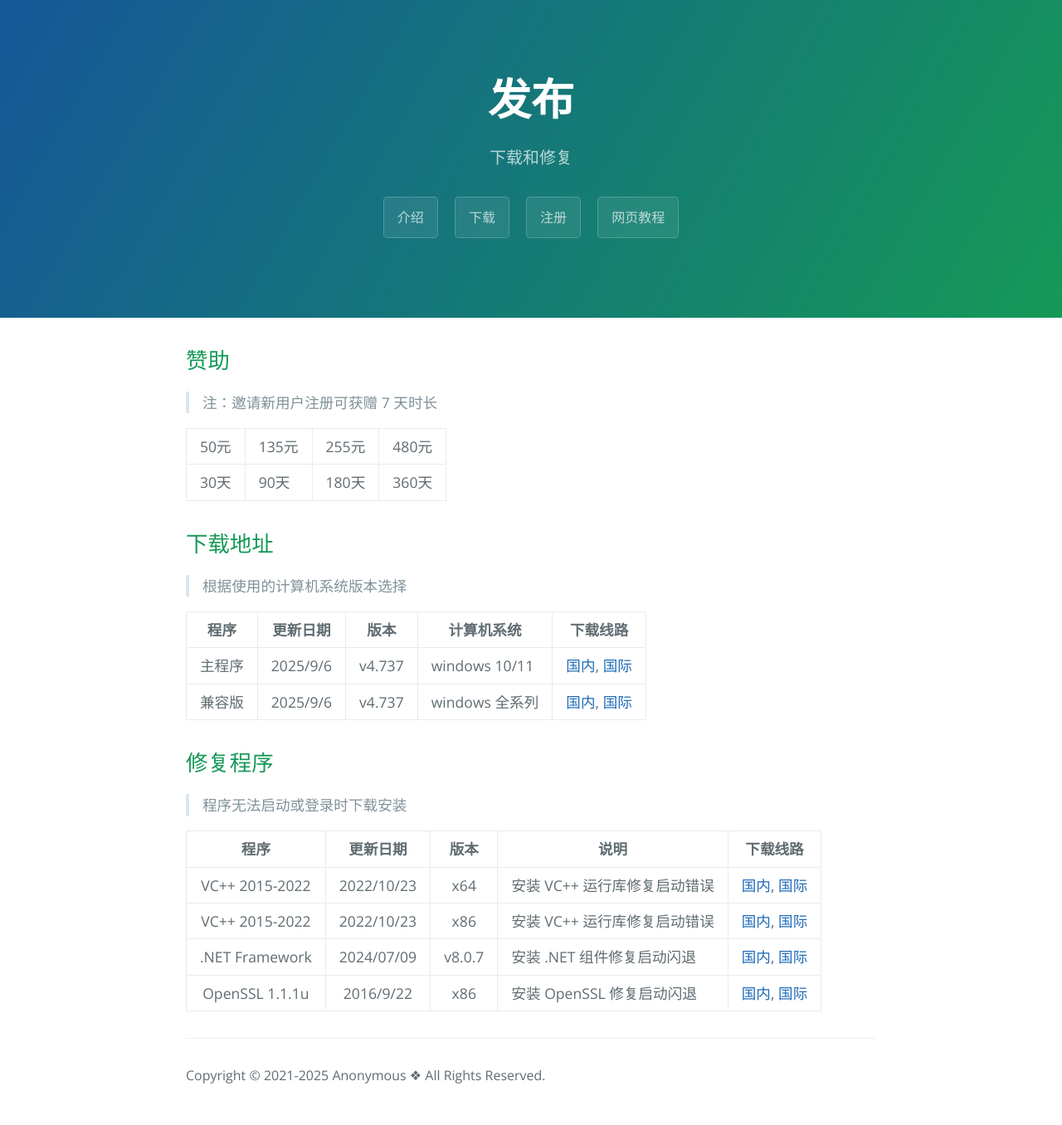
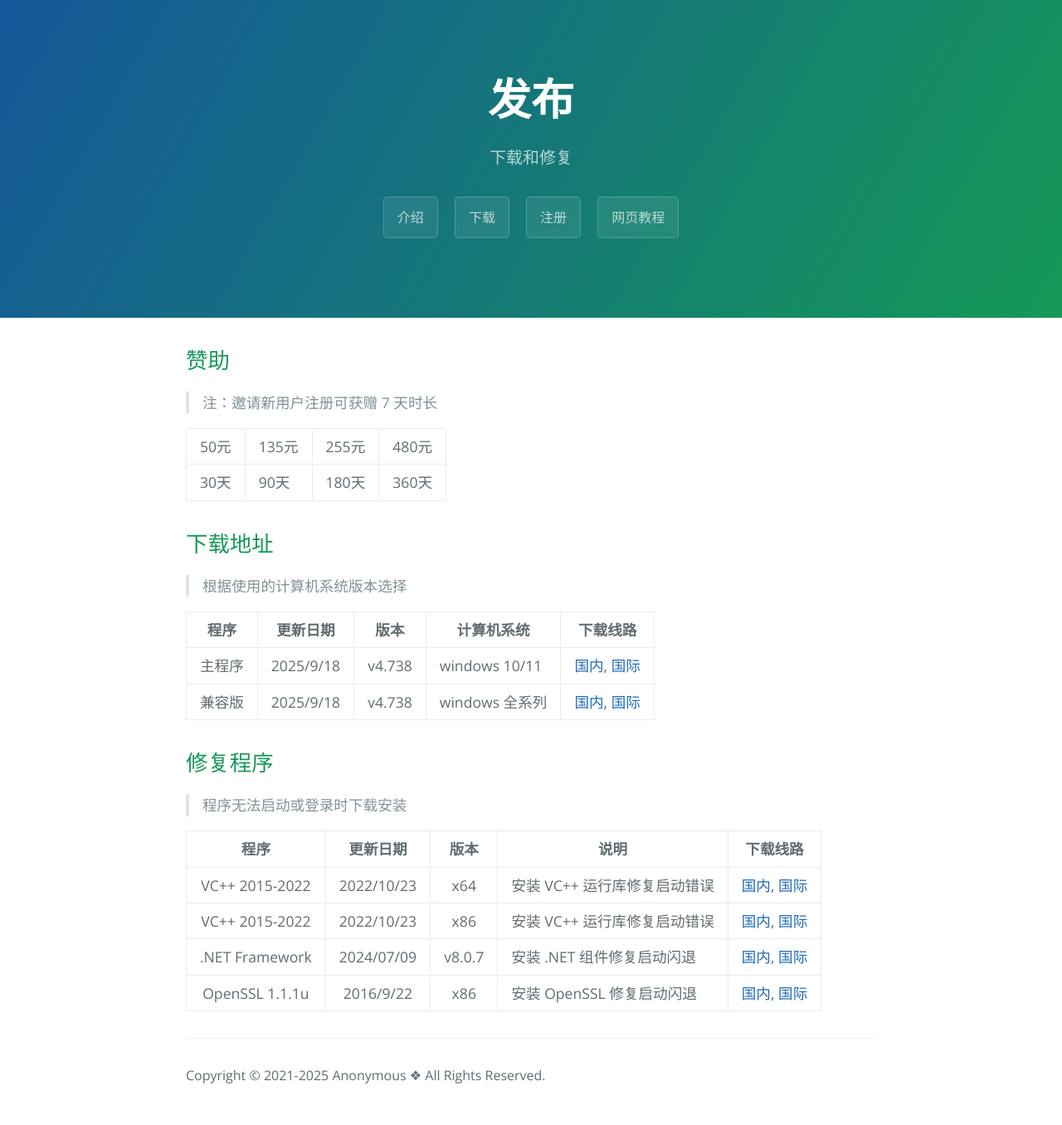
Before and after one commit to ProjectArkClub/ProjectArkClub.github.io, a Jekyll site: the page built from release.md, in a window 1280 px wide. Shown: the whole page at 83% size. Built offline with Jekyll 4.4.1, drawn with Linux system fonts in a browser that asks for light colours.

Commit message:
new version

```diff
--- a/_config.yml
+++ b/_config.yml
@@ -39,8 +39,8 @@ fastgit_url: https://fastgit.projectark.vip/https://raw.githubusercontent.com/Pr
 bucket_url: https://download-projectark-1258640941.cos.ap-shanghai.myqcloud.com
 google_analytics: G-Q0B9W70VGJ
 projectArk: False
-projectArk_version: v4.737
-projectArk_version_update: 2025/9/6
+projectArk_version: v4.738
+projectArk_version_update: 2025/9/18
 projectArk_update_version: v3.7.9.0
 
 # Build settings
```
